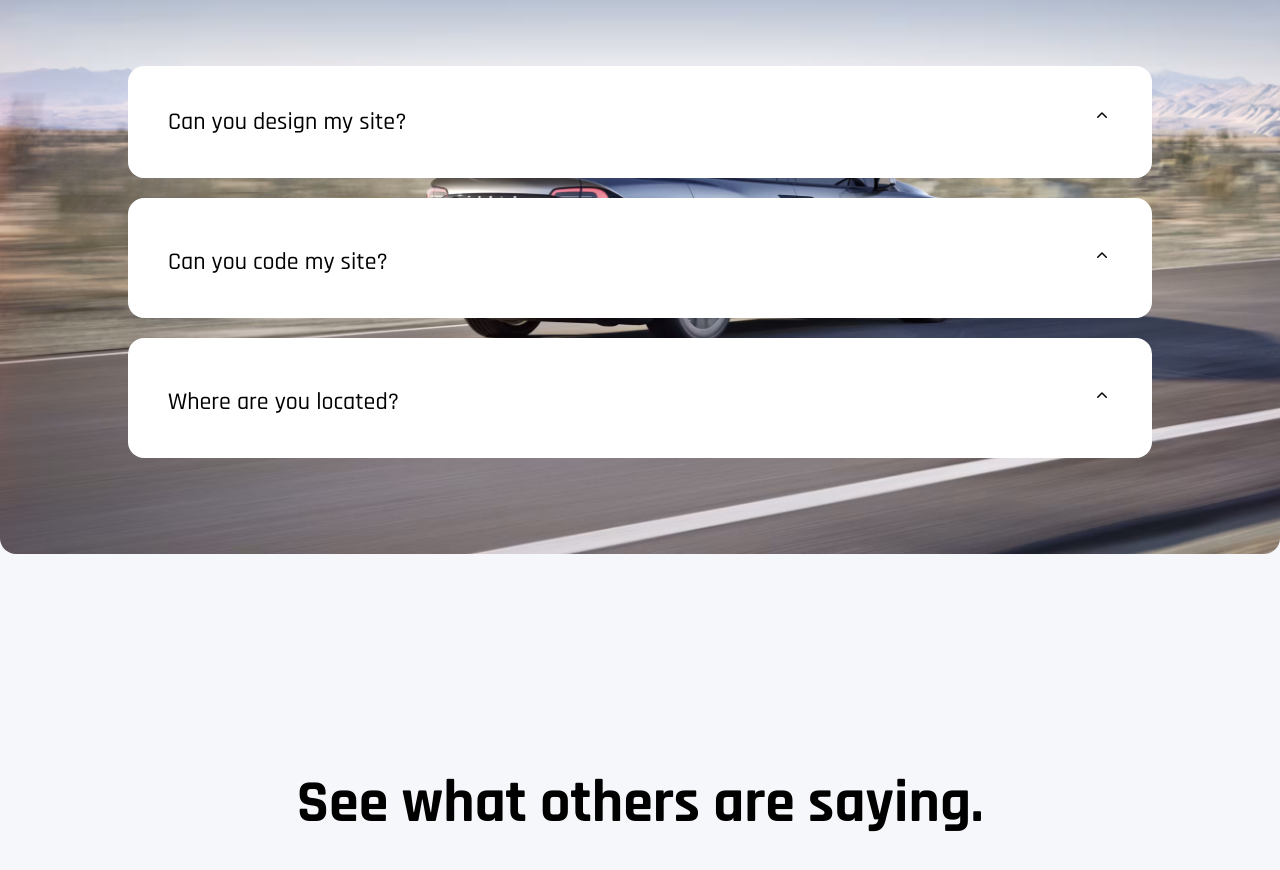
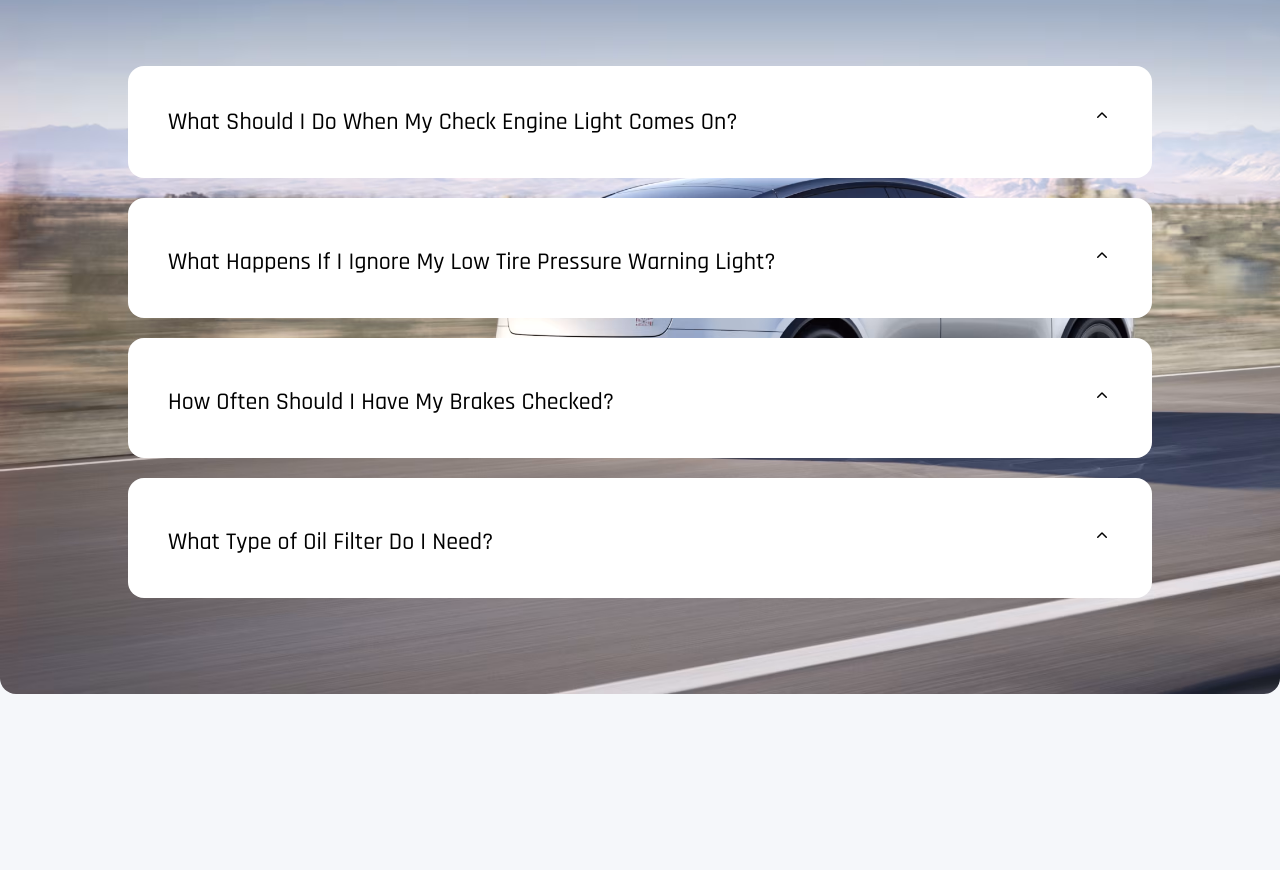
Before and after one commit to sgc0014/totalCareAuto, a Next.js app: page / in a window 1280 px wide. Shown: the part 2957-3827 px from the top of the page. Built offline with nearby package versions, Linux system fonts and the light colour scheme.

Commit message:
update faq q/a

```diff
--- a/app/components/FAQ/index.tsx
+++ b/app/components/FAQ/index.tsx
@@ -1,27 +1,41 @@
-"use client"
-import { Disclosure } from '@headlessui/react'
-import { ChevronUpIcon } from '@heroicons/react/20/solid'
+"use client";
+import { Disclosure } from "@headlessui/react";
+import { ChevronUpIcon } from "@heroicons/react/20/solid";
 
 const FAQ = () => {
   return (
-        <div id="faq-section" className='mx-auto max-w-7xl py-24 lg:px-8  rounded-2xl my-16 faq-bg'>
-            <h3 className='text-xl font-normal text-white text-center mb-6'>FAQ</h3>
-            <h2 className='text-4xl lg:text-6xl font-semibold text-center text-white'>Frequently asked <br /> questions.</h2>
+    <div
+      id="faq-section"
+      className="mx-auto max-w-7xl py-24 lg:px-8  rounded-2xl my-16 faq-bg"
+    >
+      <h3 className="text-xl font-normal text-white text-center mb-6">FAQ</h3>
+      <h2 className="text-4xl lg:text-6xl font-semibold text-center text-white">
+        Frequently asked <br /> questions.
+      </h2>
       <div className="w-full px-4 pt-16">
         <div className="mx-auto w-full max-w-5xl rounded-2xl bg-white py-8 px-6 mb-5">
           <Disclosure>
             {({ open }) => (
               <>
                 <Disclosure.Button className="flex w-full justify-between rounded-lg px-4 py-2 text-left text-2xl font-medium">
-                                    <span>Can you design my site?</span>
+                  <span>
+                    What Should I Do When My Check Engine Light Comes On?
+                  </span>
                   <ChevronUpIcon
-                                        className={`${open ? 'rotate-180 transform' : ''
+                    className={`${
+                      open ? "rotate-180 transform" : ""
                     } h-5 w-5 text-purple-500`}
                   />
                 </Disclosure.Button>
                 <Disclosure.Panel className="px-4 pt-4 pb-2 text-base text-black font-normal opacity-50 transition duration-700">
-                                    Craven omni memoria patriae zombieland clairvius narcisse religionis
-                                    sunt diri undead historiarum. Golums, zombies unrelenting et Raimi fascinati beheading.
+                  When your check engine light comes on, there could be a number
+                  of issues. It could be something basic, like a loose gas cap,
+                  or it could be something serious. The best way to ensure that
+                  you are safe behind the wheel is to bring your vehicle into
+                  our shop for a multi-point inspection. We can find the issue
+                  and make you aware of it so you can choose whether or not you
+                  want to take the next steps to getting your vehicle back to
+                  peak conditions.
                 </Disclosure.Panel>
               </>
             )}
@@ -33,44 +47,83 @@ const FAQ = () => {
             {({ open }) => (
               <>
                 <Disclosure.Button className="flex w-full justify-between rounded-lg px-4 py-2 text-left text-2xl font-medium">
-                                    <span>Can you code my site?</span>
+                  <span>
+                    What Happens If I Ignore My Low Tire Pressure Warning Light?
+                  </span>
                   <ChevronUpIcon
-                                        className={`${open ? 'rotate-180 transform' : ''
+                    className={`${
+                      open ? "rotate-180 transform" : ""
                     } h-5 w-5 text-purple-500`}
                   />
                 </Disclosure.Button>
                 <Disclosure.Panel className="px-4 pt-4 pb-2 text-base text-black font-normal opacity-50">
-                                    Craven omni memoria patriae zombieland clairvius narcisse religionis
-                                    sunt diri undead historiarum. Golums, zombies unrelenting et Raimi fascinati beheading.
+                  If your tire pressure is low then it can cause uneven wear on
+                  your tires. That means that one tire may wear faster than
+                  another forcing you to have to replace all of your tires
+                  sooner. This can be quite costly. Low tire pressure also puts
+                  you at risk of popping your tire sooner. When you drive down
+                  the highway you may also feel your vehicle pulling to one side
+                  of the road because of this. Also low tire pressure forces
+                  your vehicle to use more power to generate the same amount of
+                  speed, costing you more gas and money!
                 </Disclosure.Panel>
               </>
             )}
           </Disclosure>
         </div>
 
+        <div className="mx-auto w-full max-w-5xl rounded-2xl bg-white py-8 px-6 mb-5">
+          <Disclosure as="div" className="mt-2">
+            {({ open }) => (
+              <>
+                <Disclosure.Button className="flex w-full justify-between rounded-lg px-4 py-2 text-left text-2xl font-medium">
+                  <span>How Often Should I Have My Brakes Checked?</span>
+                  <ChevronUpIcon
+                    className={`${
+                      open ? "rotate-180 transform" : ""
+                    } h-5 w-5 text-purple-500`}
+                  />
+                </Disclosure.Button>
+                <Disclosure.Panel className="px-4 pt-4 pb-2 text-base text-black font-normal opacity-50">
+                  It is important to have your brakes checked often. Most folks
+                  have their brakes checked when they have their tires rotated.
+                  One of the mechanics at our service center can check the
+                  thickness of your brake pads to ensure that they are running
+                  at peak conditions. Your brake pads are essential for
+                  maintaining stopping power, so be sure to have them checked
+                  every chance that you get.
+                </Disclosure.Panel>
+              </>
+            )}
+          </Disclosure>
+        </div>
         <div className="mx-auto w-full max-w-5xl rounded-2xl bg-white py-8 px-6">
           <Disclosure as="div" className="mt-2">
             {({ open }) => (
               <>
                 <Disclosure.Button className="flex w-full justify-between rounded-lg px-4 py-2 text-left text-2xl font-medium">
-                                    <span>Where are you located?</span>
+                  <span>What Type of Oil Filter Do I Need?</span>
                   <ChevronUpIcon
-                                        className={`${open ? 'rotate-180 transform' : ''
+                    className={`${
+                      open ? "rotate-180 transform" : ""
                     } h-5 w-5 text-purple-500`}
                   />
                 </Disclosure.Button>
                 <Disclosure.Panel className="px-4 pt-4 pb-2 text-base text-black font-normal opacity-50">
-                                    Craven omni memoria patriae zombieland clairvius narcisse religionis
-                                    sunt diri undead historiarum. Golums, zombies unrelenting et Raimi fascinati beheading.
+                  The type of filter that your vehicle needs depends on the type
+                  of oil that it needs. Conventional oil needs to be changed
+                  about every 3,000 miles and only requires a conventional
+                  filter. Synthetic oil, on the other hand, lasts much longer.
+                  It can last anywhere between 6,000 and 12,000
+                  miles.&nbsp;&nbsp;
                 </Disclosure.Panel>
               </>
             )}
           </Disclosure>
         </div>
-
       </div>
     </div>
-    )
-}
+  );
+};
 
 export default FAQ;
```
Lines whose indentation alone changed are shown as unchanged.
